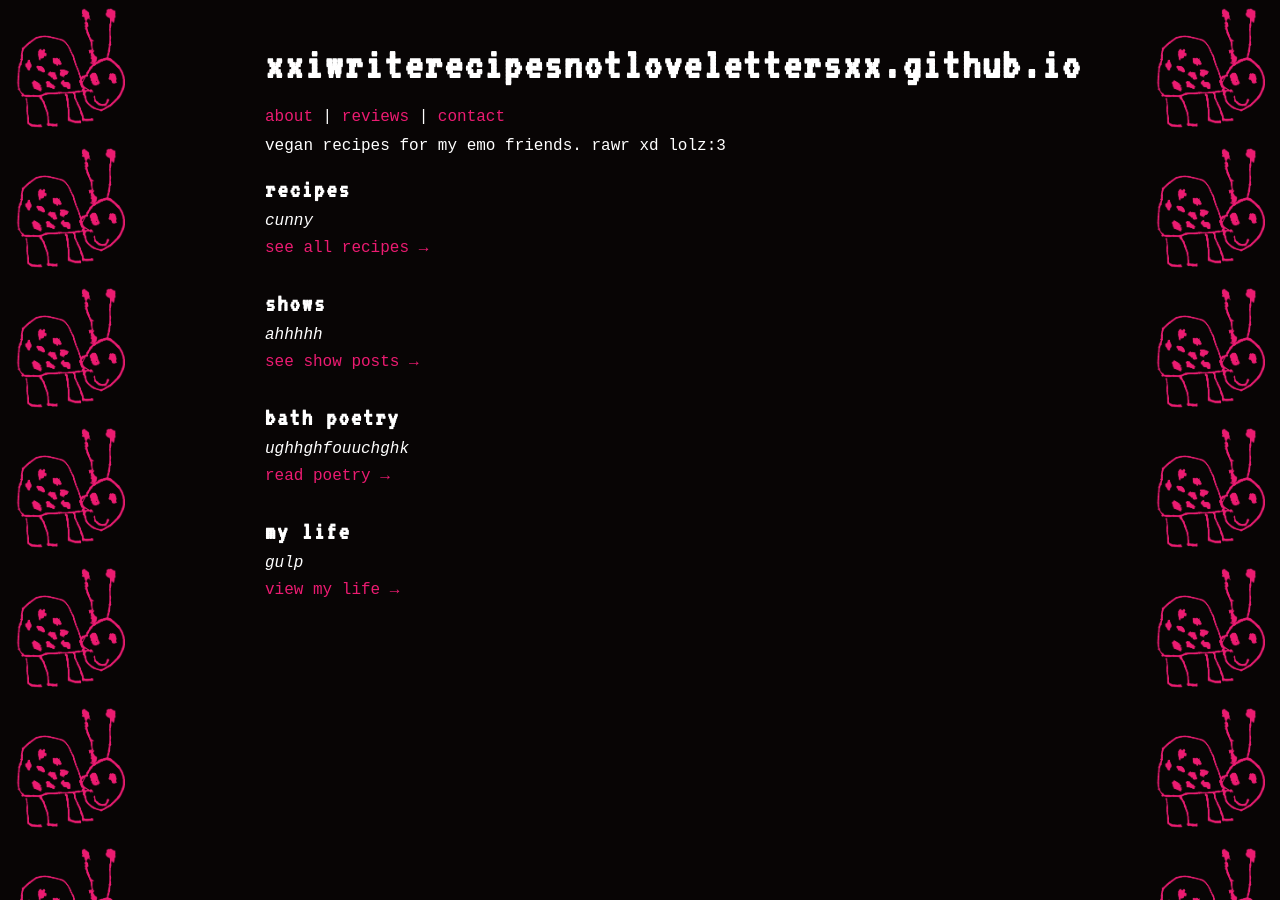
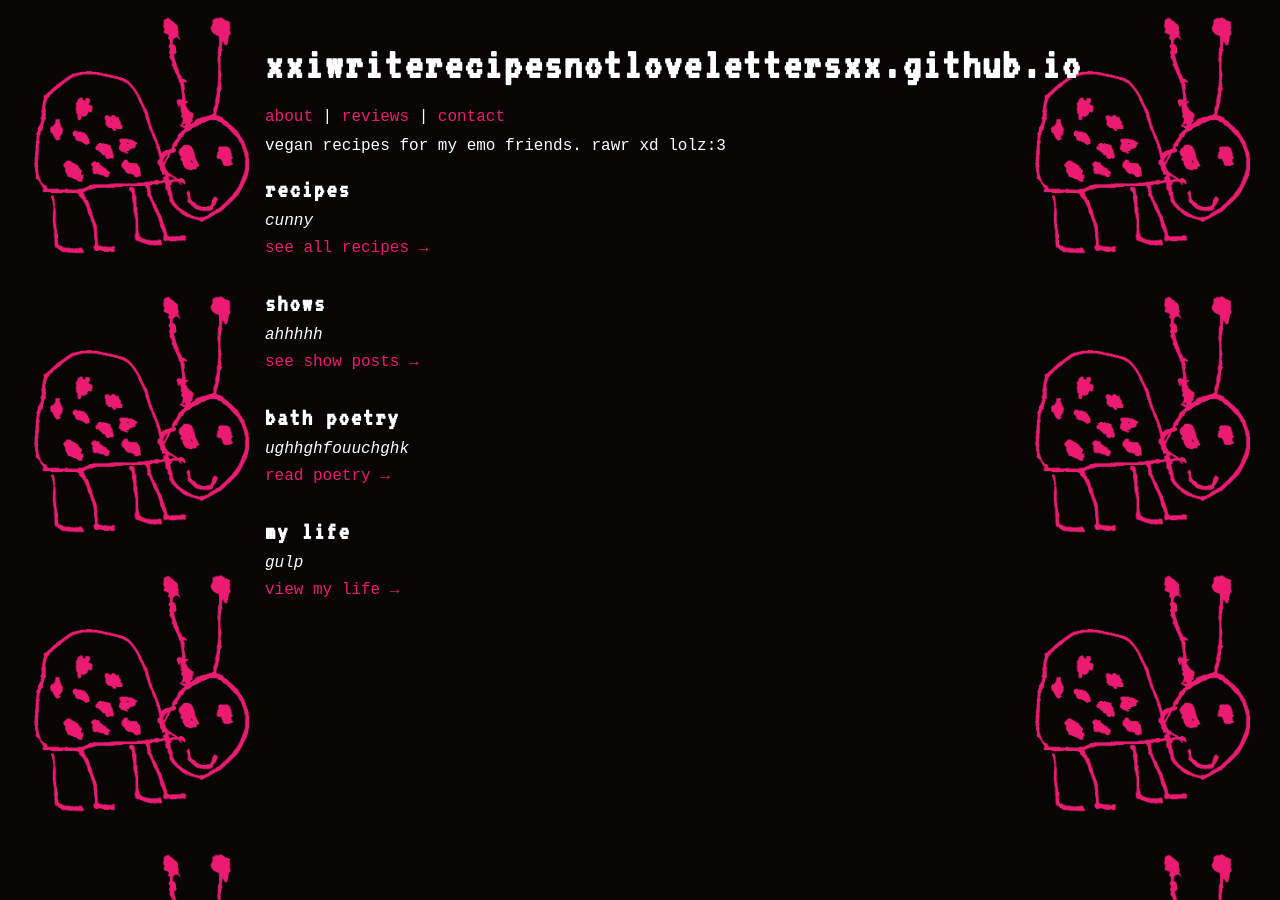
Before and after one commit to xxiwriterecipesnotlovelettersxx/xxiwriterecipesnotlovelettersxx.github.io, a Jekyll site: the page built from index.md, in a window 1280 px wide. Built offline with Jekyll 4.4.1, drawn with Linux system fonts in a browser that asks for light colours.

Commit message:
Update style.css

```diff
--- a/assets/css/style.css
+++ b/assets/css/style.css
@@ -16,9 +16,9 @@ body {
   background-image: url('/images/yerrrpproject!donepfppink.png'), url('/images/yerrrpproject!donepfppink.png');
   background-repeat: repeat-y, repeat-y;
   background-position: left top, right top;
-  background-size: auto 140px; /* adjust height if needed */
-  padding-left: 240px; /* content spacing from border */
-  padding-right: 240px;
+  background-size: auto 279px; /* adjust height if needed */
+  padding-left: 120px; /* content spacing from border */
+  padding-right: 120px;
 }
 
 /* Hide borders on small screens */
```
